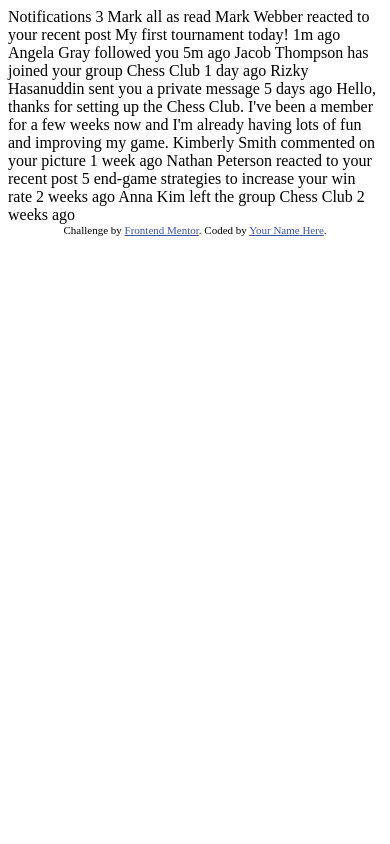
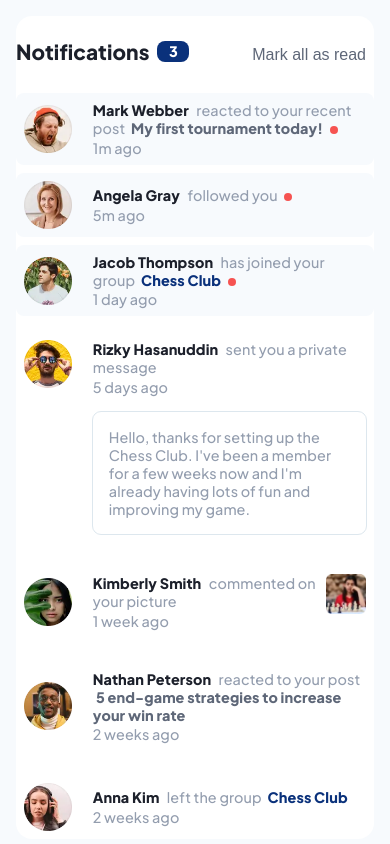
Before and after one commit to User9511/frontend-mentor-notifications-page-main, a plain HTML site: page index.html in a window 390 px wide. Drawn offline with Linux system fonts and the light colour scheme.

Commit message:
Set Up Project Structure
HTML:
- Semantic Structure: Employed semantic HTML elements, including <nav>, <main>, <section>, and <h3>, to establish a meaningful and structured layout for the notifications page.

- Accessible Navigation: Implemented a navigation bar with clear headings and a button for marking all notifications as read, ensuring a user-friendly experience for both mouse and keyboard users.

- Role and ARIA Attributes: Assigned relevant roles and ARIA attributes to enhance accessibility, making the page more user-friendly for individuals relying on screen readers and assistive technologies.

CSS:

- Responsive Design: Utilized media queries to create a responsive layout, ensuring an optimal viewing experience across various devices, particularly focusing on screens up to 768px wide.

- Consistent Styling: Maintained a cohesive color scheme and typography throughout the page, contributing to a visually pleasing and user-friendly design.

 - Focus Visibility: Enhanced focus visibility through clear outlines for clickable elements, improving the navigational experience for users relying on keyboard or screen readers.

Accessibility:

- Keyboard Accessibility: Ensured all interactive elements are accessible via keyboard input, facilitating navigation and interaction without reliance on a mouse.

- Testing with Accessibility Tools: Conducted thorough testing using accessibility tools and validators to ensure compliance with accessibility standards, promoting inclusivity and usability for all users.

```diff
--- /dev/null
+++ b/app.js
@@ -0,0 +1,57 @@
+let notificationNumber = document.getElementById("notification-number");
+let notifications = 3;
+let btnMarkRead = document.getElementById("mark-read");
+let unreadIcon = document.querySelectorAll(".unread-icon");
+let notificationContainer = document.querySelectorAll(".notification");
+notificationNumber.innerHTML = `${notifications}`;
+
+// Mark all notifications as read
+function markAllAsRead() {
+  btnMarkRead.addEventListener("click", () => {
+    notificationNumber.innerHTML = "0";
+
+    unreadIcon.forEach((icon) => {
+      icon.style.display = "none";
+    });
+
+    notificationContainer.forEach((unread) => {
+      unread.classList.remove("unread");
+    });
+  });
+}
+
+markAllAsRead();
+
+// Function to update each notification count
+let notificationCounter = () => {
+  notificationNumber.innerHTML = `${notifications}`;
+};
+
+notificationContainer.forEach((notification, index) => {
+  let handleClick = (e) => {
+    if (e.type === "click" || (e.type === "keydown" && (e.key === "" || e.key === "Enter"))) {
+      if (notification.classList.contains("unread") && notifications > 0) {
+        notifications--;
+        notification.classList.remove("unread");
+
+        const clickedIcon = unreadIcon[index];
+        if (clickedIcon) {
+          clickedIcon.classList.remove("unread-icon");
+        }
+
+        notificationCounter();
+        notification.removeEventListener("click", handleClick);
+      }
+    }
+  };
+
+  notification.addEventListener("click", handleClick);
+
+  // Add keydown event listener to handle space and enter keys
+  notification.addEventListener("keydown", (e) => {
+    if (e.key === "Enter" || e.key === " ") {
+      // Trigger the click event for space and enter keys
+      notification.click();
+    }
+  });
+});
--- a/index.html
+++ b/index.html
@@ -1,51 +1,87 @@
 <!DOCTYPE html>
 <html lang="en">
-<head>
-  <meta charset="UTF-8">
-  <meta name="viewport" content="width=device-width, initial-scale=1.0"> <!-- displays site properly based on user's device -->
+  <head>
+    <meta charset="UTF-8" />
+    <meta name="viewport" content="width=device-width, initial-scale=1.0" />
+    <link rel="stylesheet" href="./style.css" />
+    <link rel="icon" type="image/png" sizes="32x32" href="./assets/images/favicon-32x32.png" />
+    <meta name="description" content="Frontend Mentor Notifications Page Solution" />
+    <title>Frontend Mentor | Notifications page</title>
+  </head>
+  <body>
+    <main>
+      <nav>
+        <h3>Notifications <span id="notification-number"></span></h3>
 
-  <link rel="icon" type="image/png" sizes="32x32" href="./assets/images/favicon-32x32.png">
+        <button id="mark-read" tabindex="0">Mark all as read</button>
+      </nav>
+      <section class="notifications-container">
+        <div class="notification unread" tabindex="0" role="button">
+          <img src="./assets/images/avatar-mark-webber.webp" alt="mark Webber" />
+          <div class="notification-text">
+            <span class="user-name">Mark Webber</span> reacted to your recent post
+            <span class="notification-bold"> My first tournament today! </span>
+            <span class="unread-icon"></span>
+            <span class="notification-time-stamp">1m ago</span>
+          </div>
+        </div>
 
-  <title>Frontend Mentor | Notifications page</title>
+        <div class="notification unread" tabindex="0" role="button">
+          <img src="./assets/images/avatar-angela-gray.webp" alt="Angela Gray" />
+          <div class="notification-text">
+            <span class="user-name">Angela Gray</span> followed you
 
-  <!-- Feel free to remove these styles or customise in your own stylesheet 👍 -->
-  <style>
-    .attribution { font-size: 11px; text-align: center; }
-    .attribution a { color: hsl(228, 45%, 44%); }
-  </style>
-</head>
-<body>
+            <span class="unread-icon"></span>
+            <span class="notification-time-stamp">5m ago</span>
+          </div>
+        </div>
 
-  Notifications 3
+        <div class="notification unread" tabindex="0" role="button">
+          <img src="./assets/images/avatar-jacob-thompson.webp" alt="Jacob Thompson" />
+          <div class="notification-text">
+            <span class="user-name">Jacob Thompson</span> has joined your group <span class="notification-blue"> Chess Club </span>
 
-  Mark all as read
+            <span class="unread-icon"></span>
+            <span class="notification-time-stamp">1 day ago</span>
+          </div>
+        </div>
 
-  Mark Webber reacted to your recent post My first tournament today!
-  1m ago
+        <div class="notification read" id="Rizky" tabindex="0" role="button">
+          <img src="./assets/images/avatar-rizky-hasanuddin.webp" alt="Rizky Hasanuddin" id="Rizky-img" />
+          <div class="notification-text">
+            <span class="user-name">Rizky Hasanuddin</span> sent you a private message
+            <span class="notification-time-stamp">5 days ago</span>
+            <div class="private-message">Hello, thanks for setting up the Chess Club. I've been a member for a few weeks now and I'm already having lots of fun and improving my game.</div>
+          </div>
+        </div>
 
-  Angela Gray followed you
-  5m ago
+        <div class="notification read" tabindex="0" role="button">
+          <img src="./assets/images/avatar-kimberly-smith.webp" alt="Kimberly Smith" />
+          <div class="notification-text">
+            <span class="user-name">Kimberly Smith</span> commented on your picture
+            <span class="notification-time-stamp">1 week ago</span>
+          </div>
+          <img src="./assets/images/image-chess.webp" alt="girl playing chess" id="img-girl-chess" />
+        </div>
 
-  Jacob Thompson has joined your group Chess Club
-  1 day ago
+        <div class="notification read" tabindex="0" role="button">
+          <img src="./assets/images/avatar-nathan-peterson.webp" alt="Nathan Peterson" />
+          <div class="notification-text">
+            <span class="user-name">Nathan Peterson</span> reacted to your post <span class="notification-bold"> 5 end-game strategies to increase your win rate </span>
+            <span class="notification-time-stamp">2 weeks ago</span>
+          </div>
+        </div>
 
-  Rizky Hasanuddin sent you a private message
-  5 days ago
-  Hello, thanks for setting up the Chess Club. I've been a member for a few weeks now and
-  I'm already having lots of fun and improving my game.
+        <div class="notification read" tabindex="0" role="button">
+          <img src="./assets/images/avatar-anna-kim.webp" alt="Anna Kim" />
+          <div class="notification-text">
+            <span class="user-name">Anna Kim</span> left the group <span class="notification-blue"> Chess Club </span>
+            <span class="notification-time-stamp">2 weeks ago</span>
+          </div>
+        </div>
+      </section>
+    </main>
 
-  Kimberly Smith commented on your picture
-  1 week ago
-
-  Nathan Peterson reacted to your recent post 5 end-game strategies to increase your win rate
-  2 weeks ago
-
-  Anna Kim left the group Chess Club
-  2 weeks ago
-
-  <div class="attribution">
-    Challenge by <a href="https://www.frontendmentor.io?ref=challenge" target="_blank">Frontend Mentor</a>.
-    Coded by <a href="#">Your Name Here</a>.
-  </div>
-</body>
+    <script src="./app.js"></script>
+  </body>
 </html>
--- /dev/null
+++ b/style.css
@@ -0,0 +1,216 @@
+@import url("https://fonts.googleapis.com/css2?family=Plus+Jakarta+Sans:wght@500;800&display=swap");
+
+* {
+  box-sizing: border-box;
+  margin: 0;
+  padding: 0;
+}
+
+:root {
+  --Red: hsl(1, 90%, 64%);
+  --Blue: hsl(219, 85%, 26%);
+  --White: hsl(0, 0%, 100%);
+  --Very-light-grayish-blue: hsl(210, 60%, 98%);
+  --Light-grayish-blue-1: hsl(211, 68%, 94%);
+  --Light-grayish-blue-2: hsl(205, 33%, 90%);
+  --Grayish-blue: hsl(219, 14%, 63%);
+  --Dark-grayish-blue: hsl(219, 12%, 42%);
+  --Very-dark-blue: hsl(224, 21%, 14%);
+}
+
+body {
+  display: grid;
+  height: 100vh;
+  justify-content: center;
+  align-items: center;
+  font-size: 16px;
+  font-family: "Plus Jakarta Sans", sans-serif;
+  letter-spacing: 0.1px;
+  background-color: var(--Very-light-grayish-blue);
+}
+
+main {
+  padding: 2rem;
+  border-radius: 1rem;
+  width: 45.688rem;
+  background-color: var(--White);
+}
+
+nav {
+  display: flex;
+  justify-content: space-between;
+  align-items: baseline;
+  margin-bottom: 1.5rem;
+}
+
+h3 {
+  font-size: 1.4rem;
+  color: var(--Very-dark-blue);
+  display: flex;
+  align-items: center;
+}
+
+#notification-number {
+  font-size: 1rem;
+  color: var(--White);
+  background-color: var(--Blue);
+  width: 2rem;
+  padding: 0.1rem;
+  margin-left: 0.5rem;
+  border-radius: 0.5rem;
+  display: inline-block;
+  text-align: center;
+}
+
+#mark-read {
+  font-size: 1rem;
+  padding: 0.5rem;
+  color: var(--Dark-grayish-blue);
+  background: transparent;
+  border: 0;
+}
+
+#mark-read:hover {
+  color: var(--Blue);
+  cursor: pointer;
+}
+
+.notifications-container {
+  display: flex;
+  flex-direction: column;
+  gap: 0.5rem;
+}
+
+.notification {
+  display: flex;
+  align-items: center;
+  padding: 0.5rem;
+  border-radius: 0.5rem;
+  color: var(--Grayish-blue);
+}
+
+.notification:last-child {
+  margin: 0;
+}
+
+/* Styling for user avatars */
+img {
+  max-width: 3rem;
+  margin-right: 1.3rem;
+}
+
+.user-name {
+  color: var(--Very-dark-blue);
+  font-weight: 800;
+  margin-right: 0.3rem;
+}
+
+.notification-bold {
+  font-weight: 800;
+  color: var(--Dark-grayish-blue);
+  margin-left: 0.2rem;
+}
+
+.notification-blue {
+  color: var(--Blue);
+  font-weight: 800;
+  margin-left: 0.2rem;
+}
+
+/* Hover states for various elements */
+span:hover {
+  cursor: pointer;
+}
+
+.notification-blue:hover,
+.notification-bold:hover {
+  color: var(--Blue);
+}
+
+span:focus-visible,
+.notification:focus-visible,
+#mark-read:focus-visible {
+  outline: 2px solid var(--Blue);
+  border-radius: 0.5rem;
+}
+
+.read {
+  margin-bottom: 1rem;
+}
+
+.unread {
+  background-color: var(--Very-light-grayish-blue);
+}
+
+.unread-icon {
+  display: inline-block;
+  width: 0.5rem;
+  height: 0.5rem;
+  margin-left: 0.25rem;
+  background: var(--Red);
+  border-radius: 100%;
+}
+
+.notification-time-stamp {
+  display: block;
+  color: var(--Grayish-blue);
+  font-weight: 500;
+  font-size: 0.9rem;
+  margin-top: 0.1rem;
+}
+
+#Rizky {
+  margin-top: 0.5rem;
+}
+
+#Rizky-img {
+  align-self: baseline;
+}
+
+.private-message {
+  outline: 1px solid var(--Light-grayish-blue-2);
+  padding: 1rem;
+  border-radius: 0.5rem;
+  margin-top: 1rem;
+  color: var(--Grayish-blue);
+  cursor: pointer;
+}
+
+.private-message:hover {
+  background-color: var(--Light-grayish-blue-1);
+  outline: none;
+}
+
+#img-girl-chess {
+  margin-left: auto;
+  margin-right: 0;
+}
+
+/* Responsive design for screens up to 768px wide */
+@media screen and (max-width: 768px) {
+  body {
+    font-size: 0.9rem;
+  }
+  main {
+    width: auto;
+    padding: 0rem;
+    margin: 1rem;
+  }
+
+  nav {
+    margin: 1.35rem 0;
+  }
+
+  h3 {
+    font-size: 1.3rem;
+  }
+
+  #notification-number {
+    font-size: 0.9rem;
+  }
+
+  #img-girl-chess {
+    max-width: 2.5rem;
+    align-self: first baseline;
+  }
+}
```
Also changed, not shown: screenshots/screenshot-desktop.png (added), screenshots/screenshot-mobile.png (added), 3 other files.
